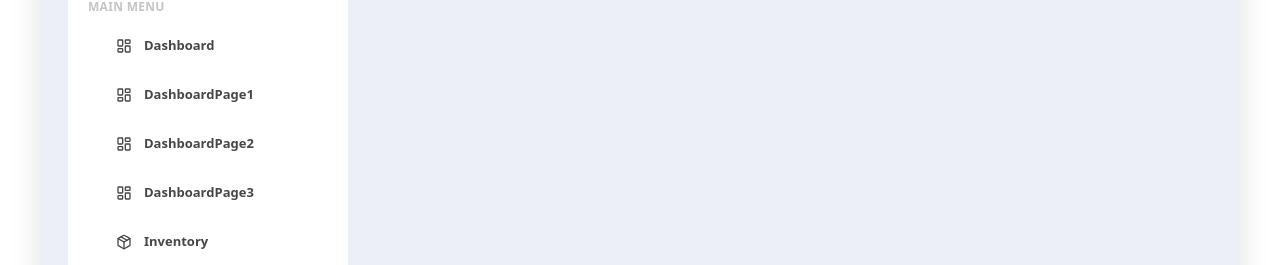
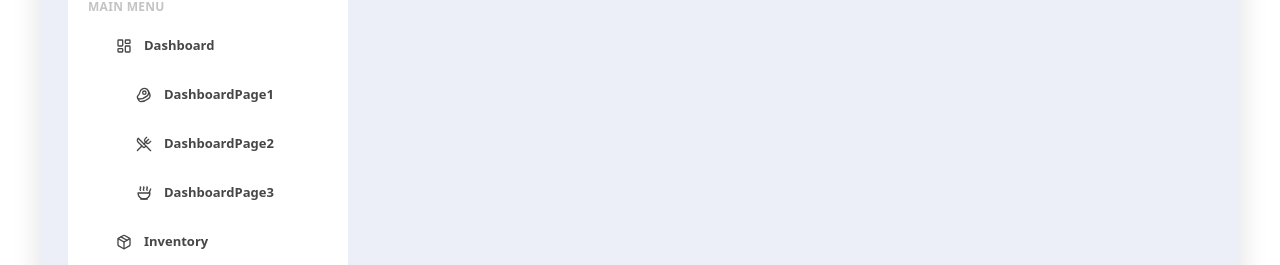
Before and after one commit to RielleTatel/Barcode-Inventory-Management-System, a React (Vite) app in the folder client/: page / in a window 1280 px wide. Shown: the part 209-474 px from the top of the page. Built offline with nearby package versions, Linux system fonts and the light colour scheme.

Commit message:
Feat: navbar

```diff
--- a/client/src/components/Navbar.tsx
+++ b/client/src/components/Navbar.tsx
@@ -8,6 +8,9 @@ import {
     UtensilsCrossed,
     Truck,
     Settings,
+    Beef,
+    Soup,
+    UtensilsCrossedIcon,
     LogOut
 } from 'lucide-react';
 
@@ -18,9 +21,9 @@ const Navbar = () => {
 
     const navItems = [
         { path: "/dashboard", label: "Dashboard", icon: LayoutDashboard },
-        { path: "/dashboard", label: "DashboardPage1", icon: LayoutDashboard },
-        { path: "/dashboard", label: "DashboardPage2", icon: LayoutDashboard },
-        { path: "/dashboard", label: "DashboardPage3", icon: LayoutDashboard },
+        { path: "/dashboard", label: "DashboardPage1", icon: Beef, variant: "highlighted" },
+        { path: "/dashboard", label: "DashboardPage2", icon: UtensilsCrossedIcon, variant: "highlighted" },
+        { path: "/dashboard", label: "DashboardPage3", icon: Soup, variant: "highlighted" },
         { path: "/inventory", label: "Inventory", icon: Package },
         { path: "/catering", label: "Catering", icon: ChefHat },
         { path: "/menus-recipes", label: "Menus & Recipes", icon: UtensilsCrossed },
@@ -57,15 +60,18 @@ const Navbar = () => {
                     {navItems.map((item) => {
                         const Icon = item.icon;
                         const isActive = activeTab === item.path;
+                        const isHighlighted = item.variant === "highlighted";
 
                         return (
                             <NavLink
                                 key={item.path}
                                 to={item.path}
                                 onClick={() => handleNavClick(item.path)}
-                                className={`text-[13px] w-full h-[45px] rounded-[14px] flex justify-start items-center gap-x-3 hover:bg-text-highlight hover:text-white hover:shadow-md transition-all cursor-pointer ${
-                                    isActive ? "bg-text-highlight text-white shadow-md" : "bg-transparent"
-                                }`}
+                                className={`text-[13px] w-full h-[45px] rounded-[14px] flex justify-start items-center gap-x-3 hover:bg-text-highlight hover:text-white hover:shadow-md transition-all cursor-pointer
+                                  ${isHighlighted && "ml-5"}
+                                  ${isActive && "bg-text-highlight text-white shadow-md"}
+                                  ${!isActive && "hover:bg-text-highlight hover:text-white hover:shadow-md"}
+                                `}
                             >
                                 <Icon
                                     className={`ml-7 w-4 h-4 transition-colors ${
```
